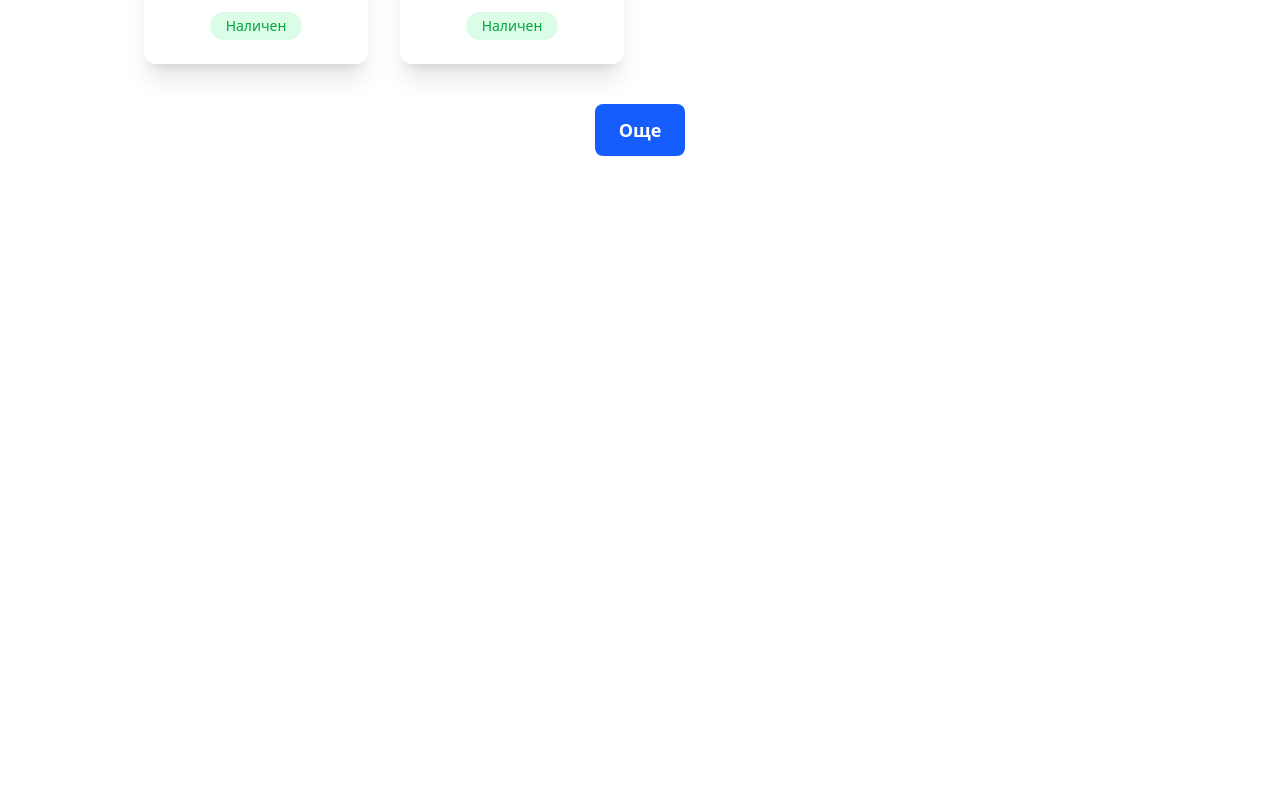
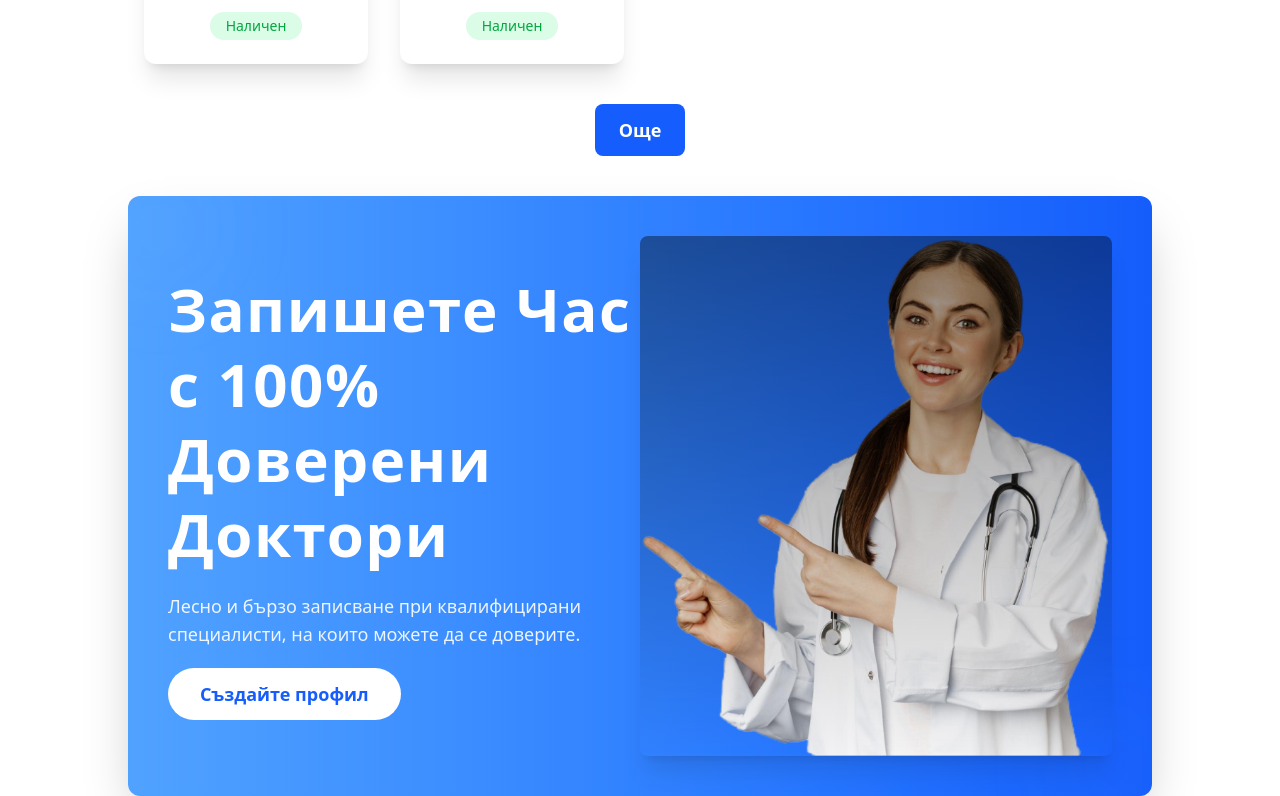
Before and after one commit to asenchochev/my-react-app, a React (Vite) app in the folder frontend/: page / in a window 1280 px wide. Shown: the part 2492-3288 px from the top of the page. Before the commit the page ends 2688 px from the top, so only its background shows below. Built offline with nearby package versions, Linux system fonts and the light colour scheme.

Commit message:
update Banner.jsx

```diff
--- a/frontend/src/components/Banner.jsx
+++ b/frontend/src/components/Banner.jsx
@@ -1,11 +1,45 @@
-import React from 'react'
+import React from 'react';
+import { assets } from '../assets/assets';
+import { useNavigate } from 'react-router-dom';
 
 const Banner = () => {
+
+    const navigate = useNavigate();
+
+    const handleCreateProfile = () => {
+        navigate('/login')
+    }
+
   return (
-    <div>
+    <section className="relative flex items-center justify-between p-10 bg-gradient-to-r from-blue-400 to-blue-600 rounded-xl shadow-2xl overflow-hidden">
+      {/* ---- Left Side --- */}
+      <div className="w-1/2 text-white space-y-5 z-10">
+        <h1 className="text-6xl font-bold tracking-wide leading-tight">
+          Запишете Час с 100% Доверени Доктори
+        </h1>
+        <p className="text-lg opacity-90 max-w-lg">
+          Лесно и бързо записване при квалифицирани специалисти, на които можете да се доверите.
+        </p>
+        <button onClick={handleCreateProfile} className="px-8 py-3 bg-white text-blue-600 rounded-full font-semibold text-lg transition duration-300 ease-in-out hover:bg-blue-100 hover:shadow-xl transform hover:scale-105">
+          Създайте профил
+        </button>
+      </div>
 
-    </div>
-  )
-}
+      {/* ---- Right Side --- */}
+      <div className="relative w-1/2 overflow-hidden rounded-lg shadow-xl z-10">
+        <img
+          src={assets.appointment_img}
+          alt="Appointment"
+          className="w-full h-full object-cover transform hover:scale-105 transition duration-500 ease-in-out"
+        />
+        <div className="absolute inset-0 bg-gradient-to-b from-black opacity-40"></div>
+      </div>
 
-export default Banner
+      {/* ---- Decorative Elements --- */}
+      <div className="absolute top-0 left-0 w-16 h-16 bg-blue-100 rounded-full blur-3xl opacity-20 animate-pulse"></div>
+      <div className="absolute bottom-0 right-0 w-16 h-16 bg-blue-100 rounded-full blur-3xl opacity-20 animate-pulse"></div>
+    </section>
+  );
+};
+
+export default Banner;
```
